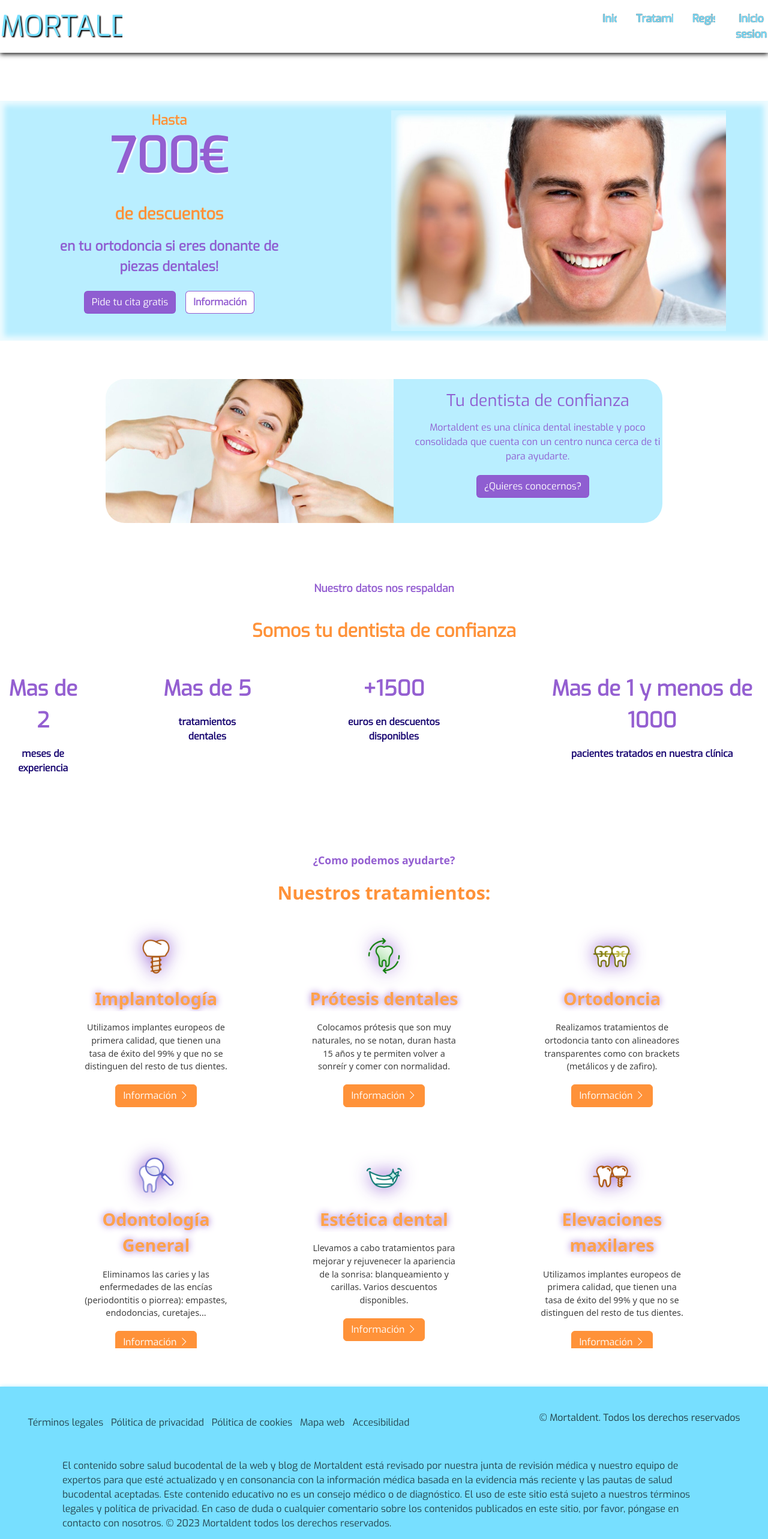
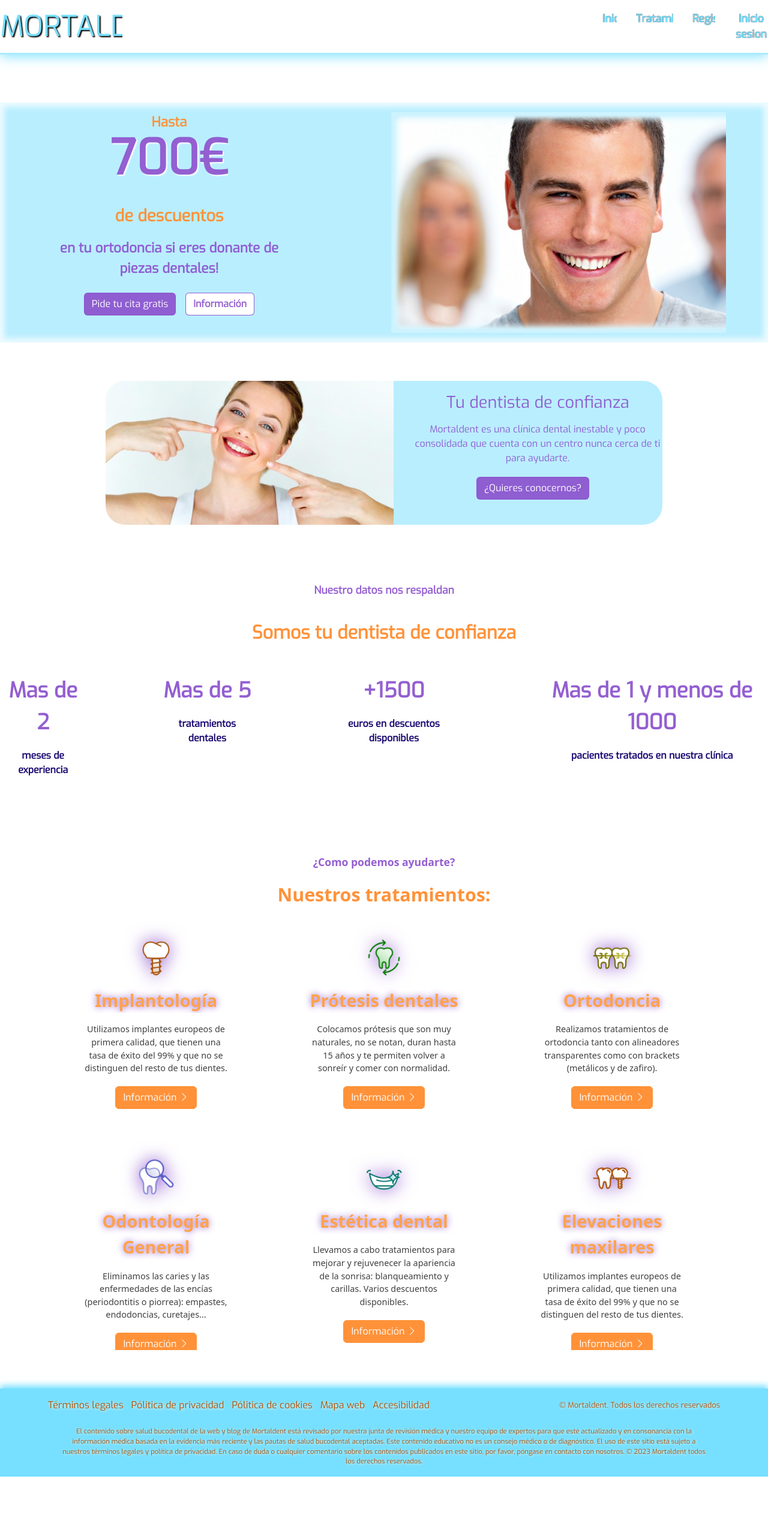
Before and after one commit to RompeTecla/proyectoFrontendClinicaDentalFSD0423MortalDent, a React (Vite) app: page / in a window 1280 px wide. Shown: the top 2566 px of the page at 60% size. After the commit the page ends 2462 px from the top, so only its background shows below. Built offline with nearby package versions, Linux system fonts and the light colour scheme.

Commit message:
FEAT: Writing of the Register page with its hooks, handlers and body.

```diff
--- a/src/App.jsx
+++ b/src/App.jsx
@@ -1,16 +1,17 @@
+import React from 'react'
+import { Route, Routes } from 'react-router-dom';
+import { Home } from './pages/Home/Home';
 import './App.css';
-import { Footer } from './common/Footer/Footer';
-import { NavBar } from './common/Navbar/Navbar';
-import { Home } from './pages/Home/Home';
 
 
 export const App = () => {
-
   return (
     <>
-      <Home />
+      <Routes>
+        <Route path='/' element={<Home/>}/>
+      </Routes>
     </>
   )
 }
 
-export default App
+export default App;
--- a/src/common/Card/Card.css
+++ b/src/common/Card/Card.css
@@ -9,13 +9,11 @@
     flex-direction: column;
     position: relative;
 }
-
 .imgLogoServices{
     filter: drop-shadow(0px 0px 15px rgba(140, 83, 206, 0.931));
     width: 4.2rem;
     margin-top: 3rem;
 }
-
 .titleServices{
     font-size: 1.8rem;
     font-weight: 600;
@@ -25,7 +23,6 @@
     margin-bottom: 1rem;
     width: 18rem;
 }
-
 .textInfoServices{
     color: rgb(64, 64, 64);
     font-weight: 500;
@@ -33,12 +30,10 @@
     width: 15rem;
     font-size: 0.9rem;
 }
-
 .arrowBtnServices{
     font-size: 0.8rem;
     margin-left: 0.5rem;
 }
-
 .servicesBtn{
     font-family: 'Exo', sans-serif;
     font-weight: 500;
--- a/src/common/Footer/Footer.css
+++ b/src/common/Footer/Footer.css
@@ -1,29 +1,16 @@
-.mortaldent-footer {
-  padding-top: 2rem;
-  /* height: auto; */
+.mortaldentFooter {
   background-color: rgb(119, 223, 255);
-  box-shadow: 0 2px 8px rgb(119, 223, 255);
-  /* height: 10rem;   */
+  box-shadow: 0px -5px 10px 0px rgb(119, 223, 255);
   width: 100%;
   font-size: 200;
 }
-.separator-container {
-  display: flex;
-  justify-content: center;
-  margin-top: 3rem;
-}
-.separator {
-  height: 1rem;
-  color: rgba(0, 0, 0, 0.71);
-  width: 67.3%;
-}
-.privacy-all {
+.privacyAll {
   width: 100%;
   display: flex;
   justify-content: center;
   align-items: center;
 }
-.privacy-container {
+.privacyContainer {
   display: flex;
   gap: 4rem;
   justify-content: center;
@@ -31,38 +18,42 @@
   margin-top: 1rem;
 }
 .privacy {
-  color: rgba(0, 0, 0, 0.71);
+  color: rgb(177, 81, 3);
   font-size: 1rem;
   font-family: "Exo", sans-serif;
+  text-shadow: 1px 1px 5px rgb(255, 255, 255);
 }
-.reserved-container {
+.reservedContainer {
+  margin-top: 1rem;
   margin-left: 13.5rem;
 }
 .reserved {
   font-family: "Exo", sans-serif;
-  color: rgba(0, 0, 0, 0.74);
-  font-size: 1rem;
+  color: rgb(177, 81, 3);
+  font-size: 0.8rem;
+  text-shadow: 1px 1px 5px rgb(255, 255, 255);
 }
-.content-advisor {
+.contentAdvisor {
   display: flex;
   justify-content: center;
   align-items: center;
   text-align: center;
-  margin-top: 2rem;
+  margin-top: 0.5rem;
 }
 .advisor {
-  color: rgba(0, 0, 0, 0.71);
-  font-size: 1rem;
+  color: rgb(177, 81, 3);
+  font-size: 0.7rem;
   font-family: "Exo", sans-serif;
-  text-align: left;
-  width: 79rem;
-  margin-bottom: 3rem;
+  text-align: center;
+  width: 83rem;
+  margin-bottom: 1rem;
+  text-shadow: 1px 1px 5px rgb(255, 255, 255);
 }
 
 /* MEDIA QUERIES PARA EL FOOTER */
 
 @media (max-width: 1400px) {
-  .privacy-container {
+  .privacyContainer {
     gap: 0.8rem;
   }
   .advisor {
@@ -70,7 +61,7 @@
   }
 }
 @media (max-width: 1200px) {
-  .reserved-container {
+  .reservedContainer {
     margin-left: 7rem;
   }
   .advisor {
@@ -82,11 +73,11 @@
   .treatment-footer {
     gap: 4rem;
   }
-  .privacy-all {
+  .privacyAll {
     display: flex;
     flex-direction: column;
   }
-  .reserved-container {
+  .reservedContainer {
     margin-left: 0;
     margin-top: 1rem;
   }
@@ -114,7 +105,7 @@
   }
 }
 @media (max-width: 576px) {
-  .privacy-container {
+  .privacyContainer {
     display: flex;
     flex-direction: column;
     margin-bottom: 2rem;
--- a/src/common/Footer/Footer.jsx
+++ b/src/common/Footer/Footer.jsx
@@ -4,7 +4,7 @@ import "./Footer.css";
 
 export const Footer = () => {
   return (
-    <div className="mortaldent-footer">
+    <div className="mortaldentFooter">
       {/* <Container>
         <Row>
           <Col className="col-footer">
@@ -52,21 +52,21 @@ export const Footer = () => {
       <div className="separator-container">
         <hr className="separator" />
       </div> */}
-      <div className="privacy-all">
-        <div className="privacy-container">
+      <div className="privacyAll">
+        <div className="privacyContainer">
           <p className="privacy">Términos legales</p>
           <p className="privacy">Pólitica de privacidad</p>
           <p className="privacy">Pólitica de cookies</p>
           <p className="privacy">Mapa web</p>
           <p className="privacy">Accesibilidad</p>
         </div>
-        <div className="reserved-container">
+        <div className="reservedContainer">
           <p className="reserved">
             © Mortaldent. Todos los derechos reservados
           </p>
         </div>
       </div>
-      <div className="content-advisor">
+      <div className="contentAdvisor">
         <p className="advisor">
           El contenido sobre salud bucodental de la web y blog de Mortaldent
           está revisado por nuestra junta de revisión médica y nuestro equipo de
--- a/src/common/Navbar/NavBar.jsx
+++ b/src/common/Navbar/NavBar.jsx
@@ -1,18 +1,18 @@
 import Navbar from "react-bootstrap/Navbar";
 import React from "react";
-import "./Navbar.css";
+import "./NavBar.css";
 import { Navigator } from "../Navigator/Navigator";
 
 export const NavBar = () => {
   return (
 
-    <Navbar className="all-nav">
-      <div className="row-nav">
+    <Navbar className="allNav">
+      <div className="rowNav">
         <div className="mortaldent">
           <div className="navbarTitle">MORTALDENT</div>
         </div>
         <>
-          <div className="nav-init">
+          <div className="navMenu">
             <Navigator ruta={"Inicio"} destino={"/"} />
             <Navigator ruta={"Tratamientos"} destino={"/treatments"} />
             <Navigator ruta={"Registro"} destino={"/register"} />
--- a/src/common/Navbar/Navbar.css
+++ b/src/common/Navbar/Navbar.css
@@ -2,21 +2,22 @@ body {
   margin: 0;
   padding: 0;
 }
-.all-nav {
+.allNav {
   background-color: rgb(255, 255, 255);
   width: 100%;
-  box-shadow: 0 2px 8px rgb(0, 0, 0);
+  box-shadow: 0 2px 20px rgb(119, 223, 255);
   display: flex;
   justify-content: center;
   align-items: center;
+  border-bottom: solid 0.2rem rgba(119, 223, 255, 0.616);
 }
-.row-nav {
+.rowNav {
   display: flex;
   gap: 50rem;
   align-items: center;
 
 }
-.nav-init {
+.navMenu {
   font-family: "Exo", sans-serif;
   font-size: 1.1rem;
   color: rgb(119, 223, 255);
@@ -36,31 +37,31 @@ body {
 /* MEDIA QUERIES PARA LA NAVBAR */
 
 @media (max-width: 1200px) {
-  .row-nav {
+  .rowNav {
     gap: 15rem;
   }
 }
 @media (max-width: 1000px) {
-  .row-nav {
+  .rowNav {
     gap: 3.5rem;
   }
 }
 @media (max-width: 854px) {
-  .row-nav {
+  .rowNav {
     display: flex;
     flex-direction: column;
     margin-bottom: 2rem;
   }
 }
 @media (max-width: 772px) {
-  .row-nav {
+  .rowNav {
     display: flex;
     flex-direction: column;
     margin-bottom: 2rem;
   }
 }
 @media (max-width: 576px) {
-  .nav-init {
+  .navMenu {
     display: flex;
     flex-direction: column;
     margin-bottom: 2rem;
--- a/src/common/Navigator/Navigator.jsx
+++ b/src/common/Navigator/Navigator.jsx
@@ -5,7 +5,7 @@ import { useNavigate } from 'react-router-dom';
 
 export const Navigator = ({ruta, destino}) => {
 
-    //Instancio useNavigate dentro de la constante navigate para poder desplazarme
+    //Instancio useNavigate dentro de la constante navigate para poder desplazarme con router-dom
 
     const navigate = useNavigate();
 
--- a/src/pages/Home/Home.css
+++ b/src/pages/Home/Home.css
@@ -273,17 +273,17 @@
   .ourTrust {
     font-size: 1.3rem;
   }
-  .all-nav{
+  .allNav{
     overflow-y: hidden;
     height: 13rem;
-  }.nav-init {
+  }.navMenu {
     margin-top: -1rem;
     gap: 0;
   }
   .navbarTitle {
     padding-top: 2rem;
   }
-  .row-nav{
+  .rowNav{
     gap: 2rem;
 
   }
--- a/src/pages/Home/Home.jsx
+++ b/src/pages/Home/Home.jsx
@@ -2,7 +2,7 @@ import React from "react";
 import "./Home.css";
 import { Button, Col, Container, Row } from "react-bootstrap";
 import { CardComponent } from "../../common/Card/Card";
-import { NavBar } from "../../common/Navbar/Navbar";
+import { NavBar } from "../../common/Navbar/NavBar";
 import { Footer } from "../../common/Footer/Footer";
 
 import imgClientSatisfaction01 from "../../assets/img/satisfaccion02.jpg";
```
Also changed, not shown: src/pages/Register/Register.jsx (+154 -0 lines).
